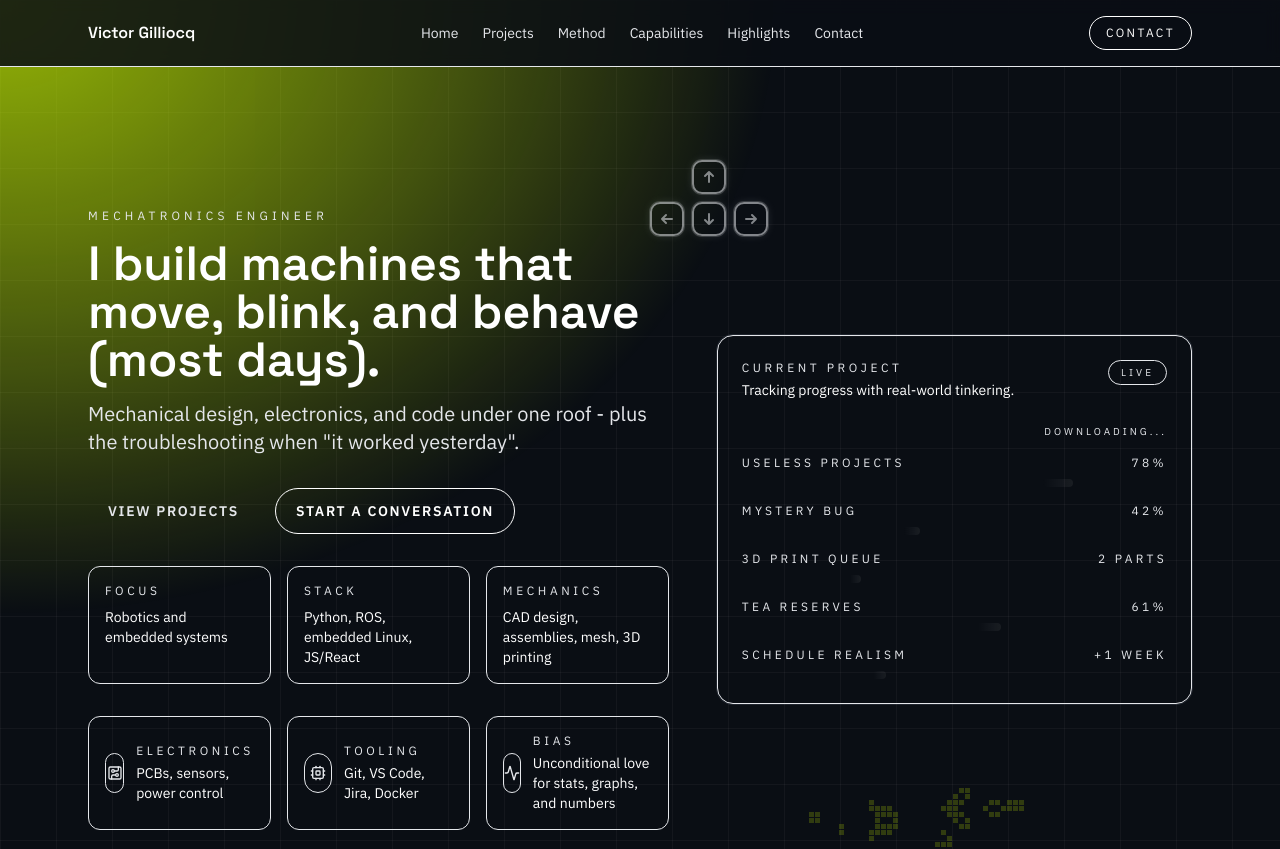
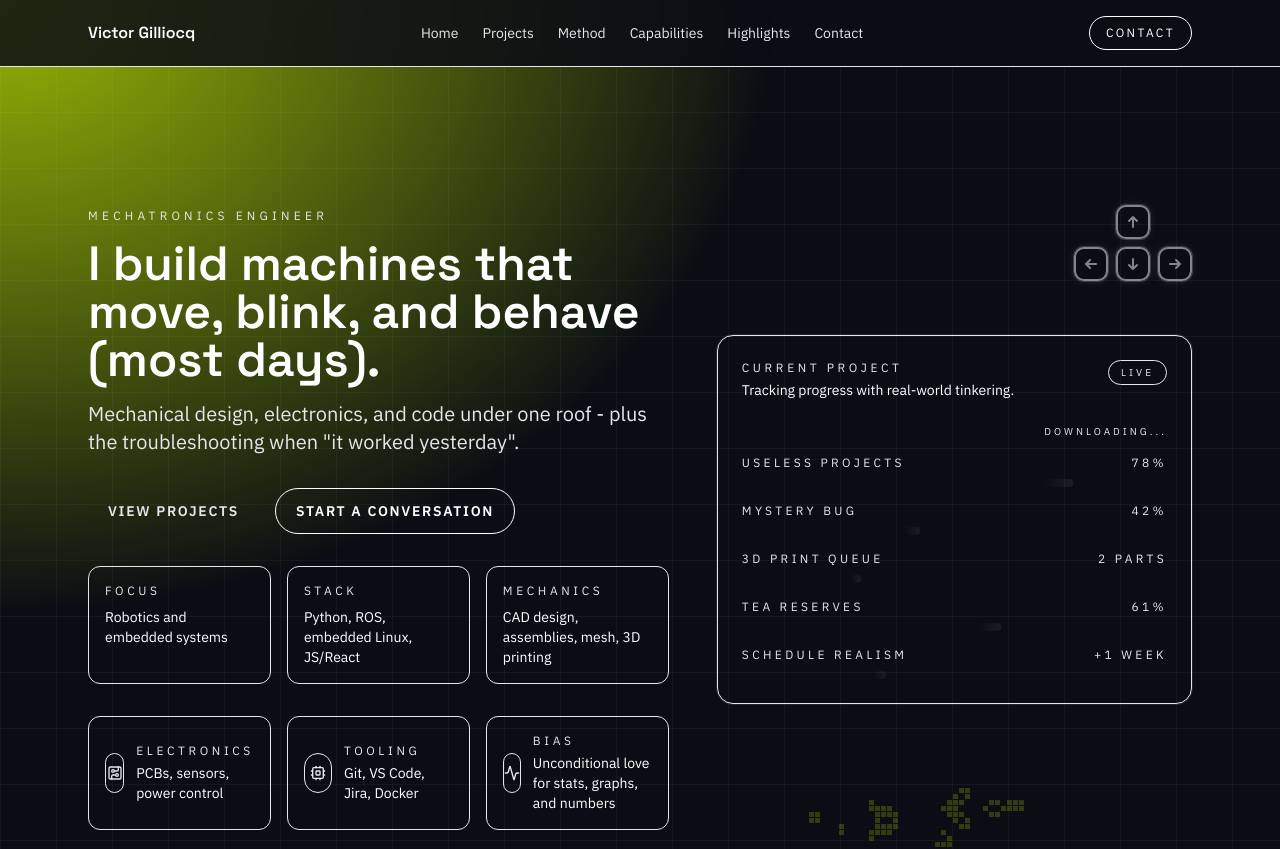
Before and after one commit to Victorgi15/Portfolio, a React (Vite) app: page / in a window 1280 px wide. Shown: the top 849 px of the page. Built offline with nearby package versions, Linux system fonts and the light colour scheme.

Commit message:
Adjust hero wallpaper positioning

```diff
--- a/src/components/sections/Hero.jsx
+++ b/src/components/sections/Hero.jsx
@@ -34,35 +34,6 @@ const Hero = ({ data }) => {
 
   return (
     <section id="home" className="relative pb-20 pt-28">
-      <div className="stickman-wallpaper" aria-hidden="true">
-        <div className="stickman-wallpaper__grid">
-          <span className="stickman-wallpaper__key stickman-wallpaper__key--blank" />
-          <span
-            className="stickman-wallpaper__key stickman-wallpaper__key--up"
-            data-stick-platform="true"
-          >
-            <svg className="stickman-wallpaper__icon" viewBox="0 0 16 16" aria-hidden="true">
-              <path d="M8 13V3M8 3l-4 4M8 3l4 4" />
-            </svg>
-          </span>
-          <span className="stickman-wallpaper__key stickman-wallpaper__key--blank" />
-          <span className="stickman-wallpaper__key" data-stick-platform="true">
-            <svg className="stickman-wallpaper__icon" viewBox="0 0 16 16" aria-hidden="true">
-              <path d="M13 8H3M3 8l4-4M3 8l4 4" />
-            </svg>
-          </span>
-          <span className="stickman-wallpaper__key" data-stick-platform="true">
-            <svg className="stickman-wallpaper__icon" viewBox="0 0 16 16" aria-hidden="true">
-              <path d="M8 3v10M8 13l-4-4M8 13l4-4" />
-            </svg>
-          </span>
-          <span className="stickman-wallpaper__key" data-stick-platform="true">
-            <svg className="stickman-wallpaper__icon" viewBox="0 0 16 16" aria-hidden="true">
-              <path d="M3 8h10M13 8l-4-4M13 8l-4 4" />
-            </svg>
-          </span>
-        </div>
-      </div>
       <div className="relative z-10 mx-auto w-full max-w-6xl px-6">
         <div className="grid gap-12 lg:grid-cols-[1.1fr_0.9fr] lg:items-center">
           <MotionReveal className="flex flex-col gap-8">
@@ -134,6 +105,7 @@ const Hero = ({ data }) => {
             ) : null}
           </MotionReveal>
           <MotionReveal delay={0.2} className="relative">
+            <div className="relative">
               <Panel className="p-6" data-stick-platform="true" data-stick-spawn="true">
                 <div className="flex items-start justify-between">
                   <div className="space-y-1">
@@ -216,6 +188,52 @@ const Hero = ({ data }) => {
                   </>
                 )}
               </Panel>
+              <div className="stickman-wallpaper" aria-hidden="true">
+                <div className="stickman-wallpaper__grid">
+                  <span className="stickman-wallpaper__key stickman-wallpaper__key--blank" />
+                  <span
+                    className="stickman-wallpaper__key stickman-wallpaper__key--up"
+                    data-stick-platform="true"
+                  >
+                    <svg
+                      className="stickman-wallpaper__icon"
+                      viewBox="0 0 16 16"
+                      aria-hidden="true"
+                    >
+                      <path d="M8 13V3M8 3l-4 4M8 3l4 4" />
+                    </svg>
+                  </span>
+                  <span className="stickman-wallpaper__key stickman-wallpaper__key--blank" />
+                  <span className="stickman-wallpaper__key" data-stick-platform="true">
+                    <svg
+                      className="stickman-wallpaper__icon"
+                      viewBox="0 0 16 16"
+                      aria-hidden="true"
+                    >
+                      <path d="M13 8H3M3 8l4-4M3 8l4 4" />
+                    </svg>
+                  </span>
+                  <span className="stickman-wallpaper__key" data-stick-platform="true">
+                    <svg
+                      className="stickman-wallpaper__icon"
+                      viewBox="0 0 16 16"
+                      aria-hidden="true"
+                    >
+                      <path d="M8 3v10M8 13l-4-4M8 13l4-4" />
+                    </svg>
+                  </span>
+                  <span className="stickman-wallpaper__key" data-stick-platform="true">
+                    <svg
+                      className="stickman-wallpaper__icon"
+                      viewBox="0 0 16 16"
+                      aria-hidden="true"
+                    >
+                      <path d="M3 8h10M13 8l-4-4M13 8l-4 4" />
+                    </svg>
+                  </span>
+                </div>
+              </div>
+            </div>
             <div className="gol-hole gol-hole--float" aria-hidden="true">
               <GameOfLifeBackground />
             </div>
--- a/src/index.css
+++ b/src/index.css
@@ -244,9 +244,9 @@ section {
 
 .stickman-wallpaper {
   position: absolute;
-  top: 64px;
-  right: clamp(16px, 40vw, 520px);
-  z-index: 0;
+  top: -130px;
+  right: 0px;
+  z-index: 5;
   pointer-events: none;
   opacity: 0.55;
 }
@@ -291,9 +291,9 @@ section {
 
 @media (max-width: 720px) {
   .stickman-wallpaper {
-    top: 120px;
-    right: 16px;
-    opacity: 0.45;
+    top: -32px;
+    right: -8px;
+    opacity: 0.5;
   }
 
   .stickman-wallpaper__grid {
```
Lines whose indentation alone changed are shown as unchanged.
